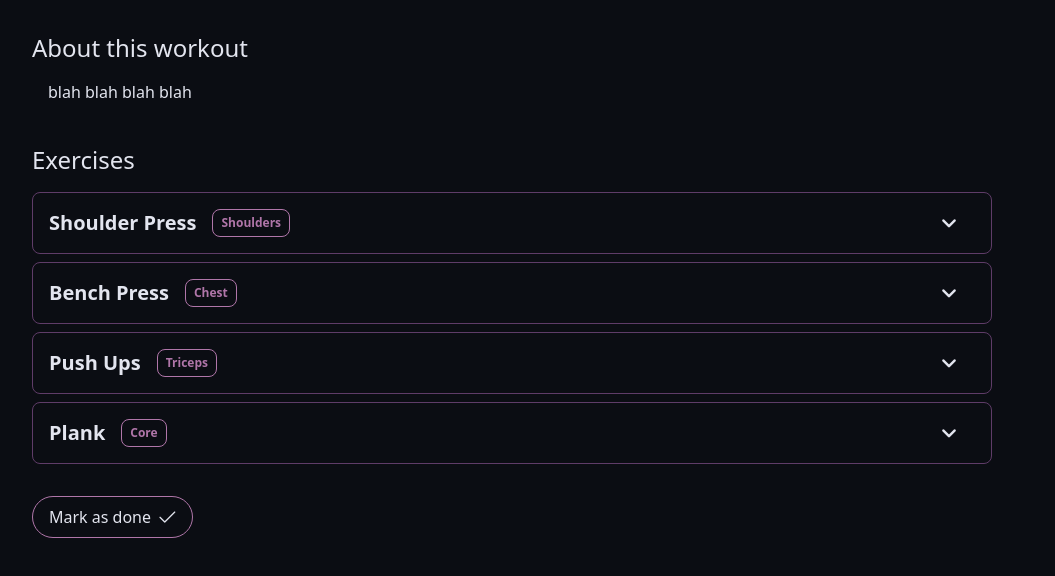
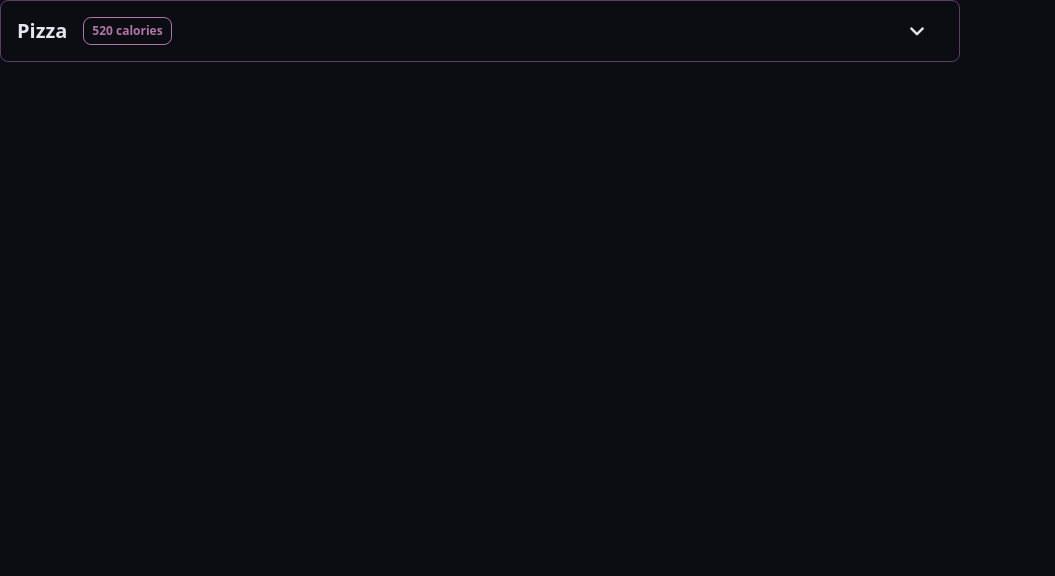
Before and after one commit to OmarGamal10/Lifta, a React (Vite) app in the folder FrontEnd/: page /test in a window 1280 px wide. Shown: the top 576 px of the page, without its empty margins (0-1055 px from the left). Built offline with nearby package versions, Linux system fonts and the light colour scheme.

Commit message:
Trainee meal card front 🎨

```diff
--- a/FrontEnd/src/components/trainee/traineCurrentWorkout.jsx
+++ b/FrontEnd/src/components/trainee/traineCurrentWorkout.jsx
@@ -15,8 +15,6 @@ export function TraineeCurrentWrokout(probs) {
     function handleMarkAsDone() {
       setIsDone(true);
     }
-  console.log(isDone);
-
 
   const objs = [
     {
--- a/FrontEnd/src/components/trainee/traineeExerciseCard.jsx
+++ b/FrontEnd/src/components/trainee/traineeExerciseCard.jsx
@@ -26,7 +26,7 @@ export function TraineeExerciseCard(probs) {
         >
           <AccordionHeader
             onClick={() => handleOpen(1)}
-            className={`border-b-0 px-4 rounded-lg ${
+            className={`border-b-0 px-4 rounded-lg overflow-hidden ${
               open === 1
                 ? "bg-secondary bg-opacity-50 focus:ring-accent focus:ring-2"
                 : "hover:bg-[#5F3C68] hover:bg-opacity-50"
--- /dev/null
+++ b/FrontEnd/src/components/trainee/traineeMealCard.jsx
@@ -0,0 +1,151 @@
+/* eslint-disable no-unused-vars */
+//  import { Link } from "react-router-dom";
+import { useEffect, useState } from "react";
+import "../output.css"; // Adjust the path as needed
+import { ScrollPanel } from "primereact/scrollpanel";
+import { Button } from "primereact/button";
+import useHttp from "../../hooks/useHTTP";
+import React from "react";
+import "primeicons/primeicons.css";
+import {
+  Accordion,
+  AccordionHeader,
+  AccordionBody,
+} from "@material-tailwind/react";
+import { Card, Typography } from "@material-tailwind/react";
+
+const ingredients = [
+  {
+    name: "Flour",
+    quantity: 2,
+  },
+  {
+    name: "tomato",
+    quantity: 5,
+  },
+  {
+    name: "Cheese",
+    quantity: 10,
+  },
+];
+
+const tableHead = ["Ingredient", "Quantity"];
+
+export function TraineeMealCard(probs) {
+  const [open, setOpen] = React.useState(0);
+  const [isDone, setIsDone] = useState(false);
+
+  function handleMarkAsDone() {
+    setIsDone(true);
+  }
+
+  const handleOpen = (value) => setOpen(open === value ? 0 : value);
+  return (
+    <>
+      <div className="text-textColor w-[75vw]">
+        <Accordion
+          open={open === 1}
+          className="mb-2 rounded-lg border border-secondary"
+        >
+          <AccordionHeader
+            onClick={() => handleOpen(1)}
+            className={`border-b-0 px-4 rounded-lg overflow-hidden ${
+              open === 1
+                ? "bg-secondary bg-opacity-50 focus:ring-accent focus:ring-2"
+                : "hover:bg-[#5F3C68] hover:bg-opacity-50"
+            }`}
+          >
+            <div className="flex justify-between w-full items-center">
+              <div className="flex gap-4">
+                <span>{probs.name}</span>
+                <span className="text-xs text-accent border border-accent rounded-lg flex items-center px-2">
+                  {probs.calories} calories
+                </span>
+              </div>
+              <span
+                className={`${
+                  open === 1 ? "pi pi-angle-up" : "pi pi-angle-down"
+                }`}
+              ></span>
+            </div>
+          </AccordionHeader>
+          <AccordionBody className="pt-0 text-base font-normal px-4 flex flex-col gap-6">
+            {/* Image to be added */}
+            <div>
+              <h3 className="text-lg font-medium">Ingredients</h3>
+              <Card className="h-fit w-[50%] px-4">
+                <table className="w-full min-w-max table-auto text-left">
+                  <thead>
+                    <tr>
+                      {tableHead.map((head) => (
+                        <th key={head} className="border-b border-accent p-4">
+                          <Typography
+                            variant="small"
+                            className="font-medium leading-none"
+                          >
+                            {head}
+                          </Typography>
+                        </th>
+                      ))}
+                    </tr>
+                  </thead>
+                  <tbody>
+                    {ingredients.map(({ name, quantity }, index) => {
+                      const isLast = index === ingredients.length - 1;
+                      const classes = isLast
+                        ? "p-4"
+                        : "p-4 border-b border-accent";
+                      return (
+                        <tr key={name}>
+                          <td className={classes}>
+                            <Typography variant="small" className="font-normal">
+                              {name}
+                            </Typography>
+                          </td>
+                          <td className={classes}>
+                            <Typography
+                              variant="small"
+                              color="blue-gray"
+                              className="font-normal"
+                            >
+                              {quantity}
+                            </Typography>
+                          </td>
+                        </tr>
+                      );
+                    })}
+                  </tbody>
+                </table>
+              </Card>
+            </div>
+
+            <div>
+              <strong>Protein: </strong>
+              {probs.protein} gm
+            </div>
+            <div>
+              <strong>Carbs: </strong>
+              {probs.carbs} gm
+            </div>
+            <div>
+              <strong>Fats: </strong>
+              {probs.fats} gm
+            </div>
+            <button
+              className={`px-4 py-2 border border-accent rounded-full w-fit flex gap-2 items-center justify-around
+         ${
+           isDone
+             ? "btn-disabled cursor-not-allowed bg-accent text-backGroundColor"
+             : "hover:bg-accent hover:text-backGroundColor"
+         } `}
+              onClick={handleMarkAsDone}
+            >
+              <span>{isDone ? "Done" : "Mark as done"}</span>
+              <span className="pi pi-check"></span>
+            </button>
+          </AccordionBody>
+        </Accordion>
+      </div>
+    </>
+  );
+}
--- a/FrontEnd/src/main.jsx
+++ b/FrontEnd/src/main.jsx
@@ -17,6 +17,7 @@ import { PrimeReactProvider, PrimeReactContext } from "primereact/api";
 import Tailwind from "primereact/passthrough/tailwind";
 import "primeicons/primeicons.css";
 import { TraineeCurrentWrokout } from "./components/trainee/traineCurrentWorkout.jsx";
+import { TraineeMealCard } from "./components/trainee/traineeMealCard.jsx";
 
 
 const router = createBrowserRouter([
@@ -56,7 +57,7 @@ const router = createBrowserRouter([
     path: "test",
     element: (
       <PrimeReactProvider value={{  pt: Tailwind  }}>
-        <TraineeCurrentWrokout />
+        <TraineeMealCard name={"Pizza"} calories={520} fats={24} protein={ 12} carbs={52} />
       </PrimeReactProvider>
     )
   },
```
